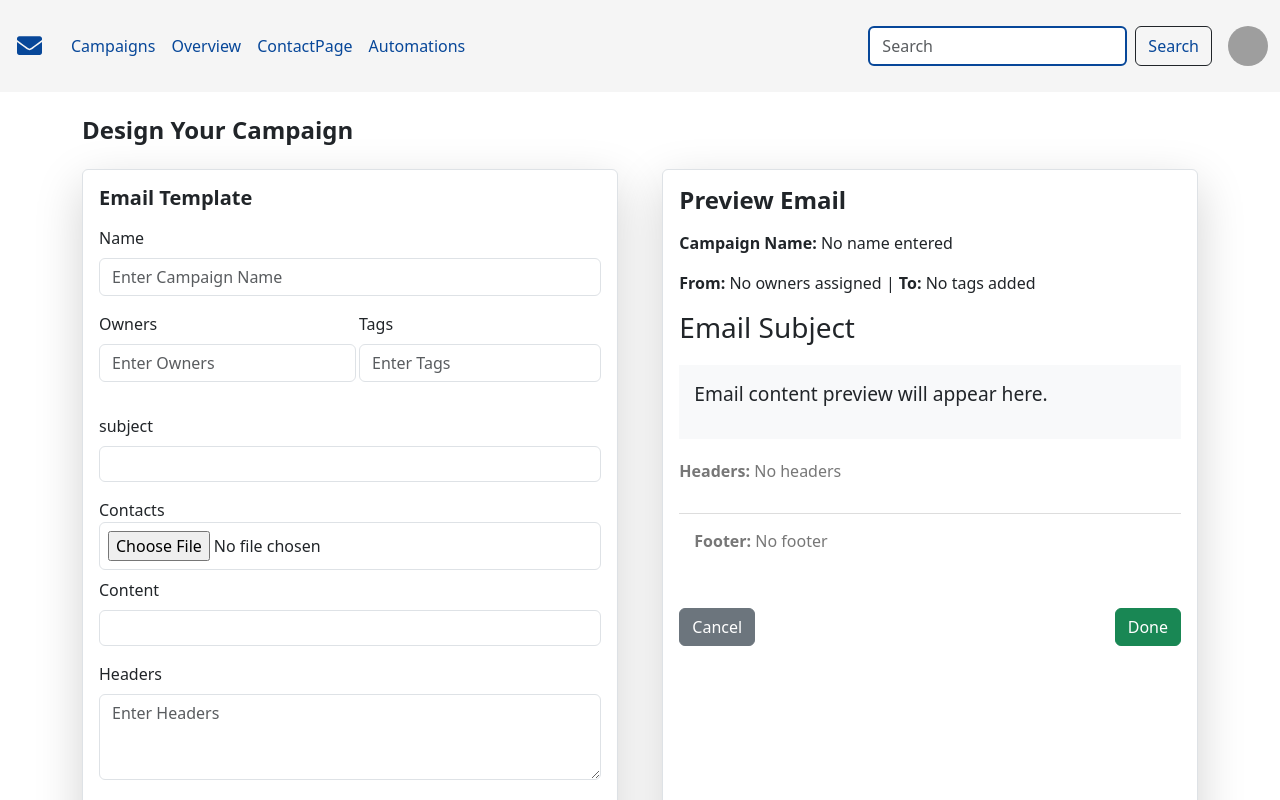
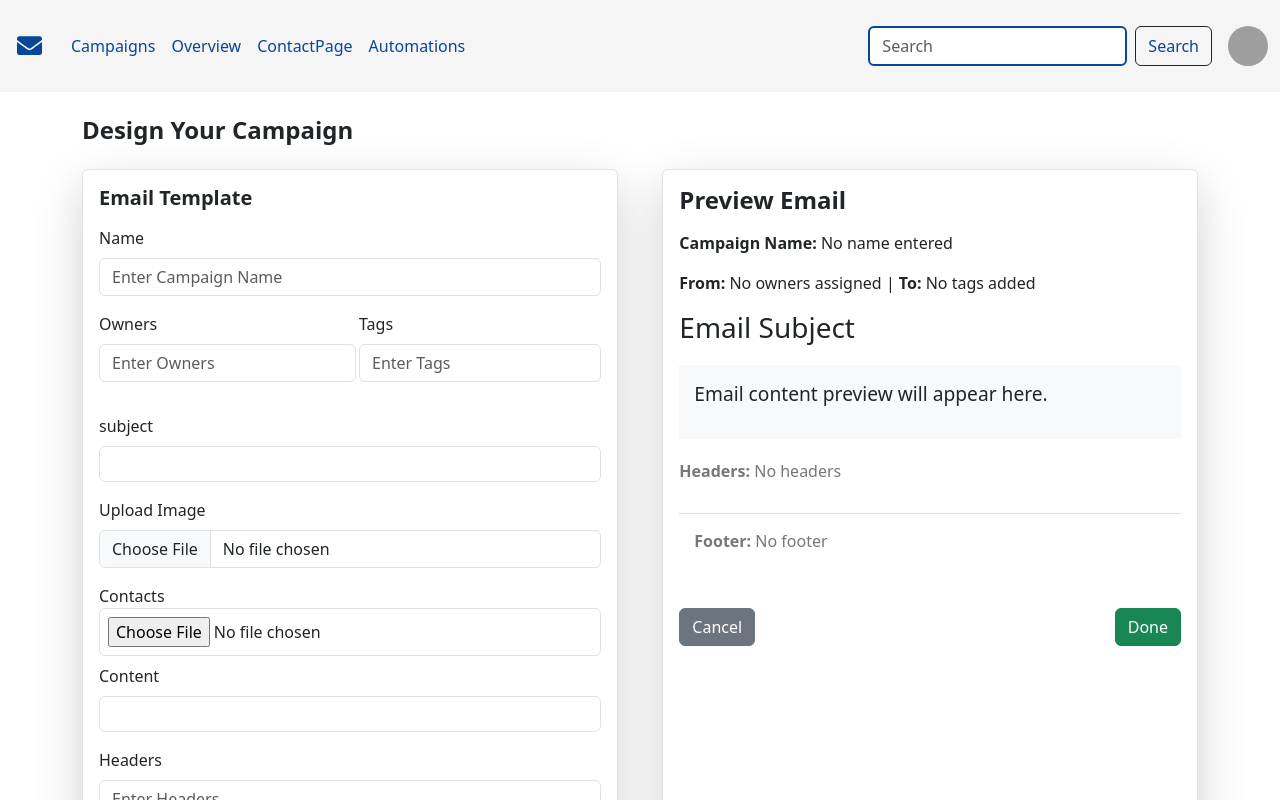
Before and after one commit to kammisettykoushik/commoChatAssistance, a React (Create React App) app in the folder commo-clint/: page /EmailMarketing/Campaigns/DesignCampaign in a window 1280 px wide. Shown: the top 800 px of the page. Built offline with nearby package versions, Linux system fonts and the light colour scheme; grey boxes are pictures that could not be loaded.

Commit message:
changes added

```diff
--- a/commo-clint/src/pages/emailmarketing/DesignCampaign.jsx
+++ b/commo-clint/src/pages/emailmarketing/DesignCampaign.jsx
@@ -15,7 +15,8 @@ const DesignCampaign = () => {
     const [savedData, setSavedData] = useState(null);
     const [file, setFile] = useState(null);
     const [files, setFiles]= useState(null);
-    const [excelData, setExcelData] = useState([]); // New state for storing parsed Excel data
+    const [excelData, setExcelData] = useState([]);
+    const [image, setImage] = useState(null);// New state for storing parsed Excel data
 
     const navigate = useNavigate();
 
@@ -34,6 +35,19 @@ const DesignCampaign = () => {
             setFiles(savedCampaignData.files || '');
         }
     }, []);
+
+    const handleImageChange = (event) => {
+        const uploadedImage = event.target.files[0];
+
+        if (uploadedImage) {
+            const reader = new FileReader();
+            reader.readAsDataURL(uploadedImage); // Convert to Base64
+            reader.onloadend = () => {
+                setImage(reader.result); // Save as Base64
+            };
+        }
+    };
+
 
     const handleFileChange = (event) => {
         const uploadedFile = event.target.files[0];
@@ -76,6 +90,7 @@ const DesignCampaign = () => {
             content,
             headers,
             footer,
+            image
         };
 
         const savedCampaigns = JSON.parse(localStorage.getItem('campaigns')) || [];
@@ -151,6 +166,11 @@ const DesignCampaign = () => {
                                 className="form-control"
                             />
                         </div>
+
+                        <div className="mb-3">
+                    <label className="form-label">Upload Image</label>
+                    <input type="file" className="form-control" accept="image/*" onChange={handleImageChange} />
+                </div>
                         {/* More Inputs */}
                         <div className="mb-2">
                             <label htmlFor="Contacts">Contacts</label>
@@ -209,6 +229,13 @@ const DesignCampaign = () => {
                         <p><strong>Campaign Name:</strong> {name || 'No name entered'}</p>
                         <p><strong>From:</strong> {owners || 'No owners assigned'} | <strong>To:</strong> {tags || 'No tags added'}</p>
                         <h4 style={{ margin: '0', fontSize: '1.75rem' }}>{subject || 'Email Subject'}</h4>
+                        {image && (
+                    <div className="mb-3">
+                        <p>Uploaded Image Preview:</p>
+                        <img src={image} alt="Preview" style={{ maxWidth: '100%', height: 'auto' }} />
+                    </div>
+                )}
+
                         <p>
                             {file && (
                                 <div className="file-preview" style={{ marginTop: '30px' }}>
--- a/commo-clint/src/pages/emailmarketing/DesignPreviewScreen.jsx
+++ b/commo-clint/src/pages/emailmarketing/DesignPreviewScreen.jsx
@@ -49,7 +49,7 @@ console.log(savedCampaigns)
 
 
 
-          <div style={{display:'flex'}}>
+            <div style={{ display: 'flex' }}>
                 {campaigns.length > 0 ? (
                     campaigns.map((campaign) => (
                         <div key={campaign.id} className="card shadow-lg border mb-4 " style={{ maxWidth: '600px', margin: 'auto' }}>
@@ -64,6 +64,14 @@ console.log(savedCampaigns)
                                 <p><strong>Campaign Name:</strong> {campaign.name || 'No name entered'}</p>
                                 <p><strong>From:</strong> {campaign.owners || 'No owners assigned'} | <strong>To:</strong> {campaign.tags || 'No tags added'}</p>
                                 <h5 style={{ margin: '0' }}>{campaign.subject || 'Email Subject'}</h5>
+
+                                {campaign.image && (
+                                    <div className="mb-3">
+                                        <p>Uploaded Image:</p>
+                                        <img src={campaign.image} alt="Uploaded" style={{ maxWidth: '100%' }} />
+                                    </div>
+                                )}
+
                                 {/* {file && ( */}
                                 <div className="file-preview" style={{ marginTop: '30px' }}>
                                     <p><strong>Uploaded File:</strong> {campaign?.files?.fileName || 'no files added'}</p>
```
Also changed, not shown: 1 other file (tests, documents, lock files or other folders). Lines whose indentation alone changed are shown as unchanged.
